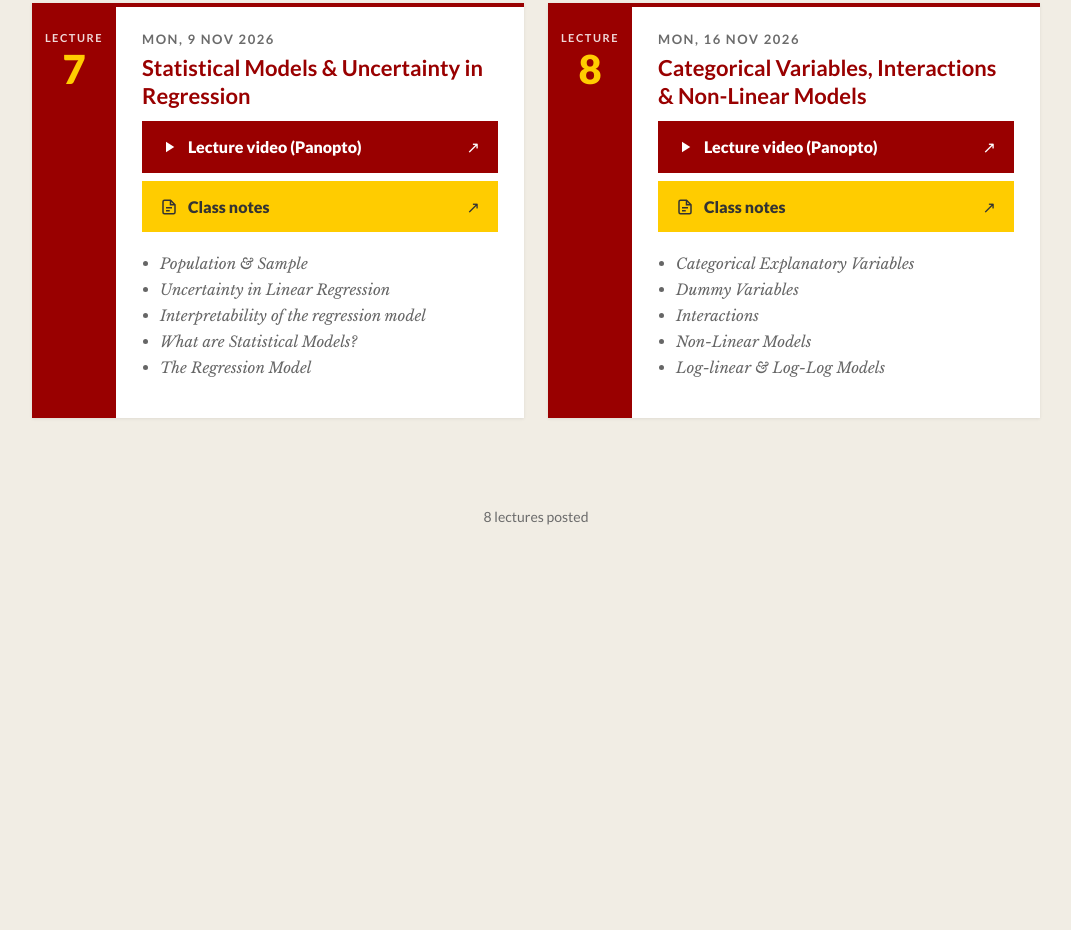
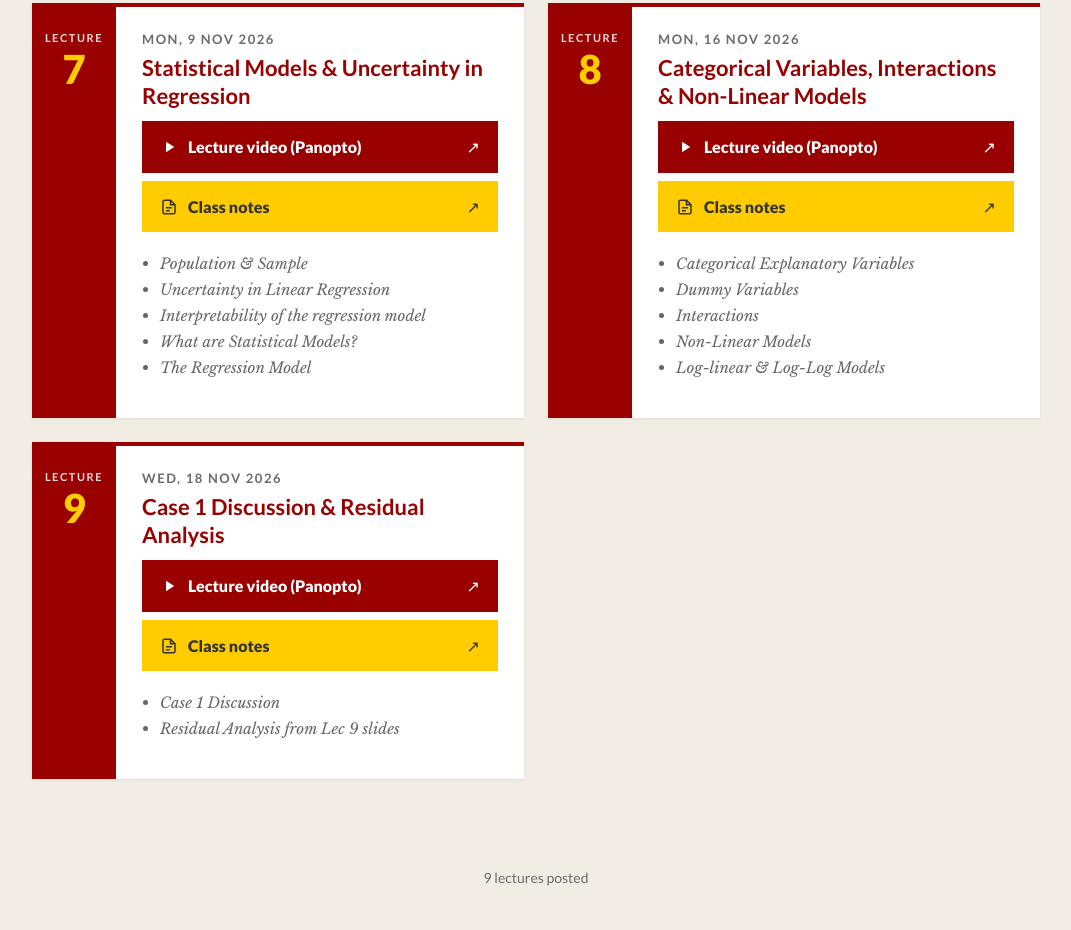
Before and after one commit to gmukherjee/class-lectures, a plain HTML site: page class-notes.html in a window 1280 px wide. Shown: the part 1522-2452 px from the top of the page, without its empty margins (104-1175 px from the left). Before the commit the page ends 2091 px from the top, so only its background shows below. Drawn offline with nearby package versions, Linux system fonts and the light colour scheme.

Commit message:
Add Lecture 9 (Nov 18)
Co-Authored-By: Claude Opus 5.5 <noreply@anthropic.com>

```diff
--- a/class-notes.html
+++ b/class-notes.html
@@ -179,6 +179,19 @@
      ===================================================================== */
   const LECTURES = [
     {
+      number: 9,
+      date: "2026-11-18",
+      title: "Case 1 Discussion & Residual Analysis",
+      videos: [
+        { label: "Classroom", url: "https://usc-marshall-panopto-demo.hosted.panopto.com/Panopto/Pages/Viewer.aspx?id=b183304f-4a74-4535-bfcd-b4e5017a7c9e&start=0" },
+      ],
+      notes: "https://drive.google.com/drive/folders/1R62pobHP-Pg6Arp3kXS7mWmyMuaMCUgm?usp=sharing",
+      topics: [
+        "Case 1 Discussion",
+        "Residual Analysis from Lec 9 slides",
+      ],
+    },
+    {
       number: 8,
       date: "2026-11-16",
       title: "Categorical Variables, Interactions & Non-Linear Models",
```
